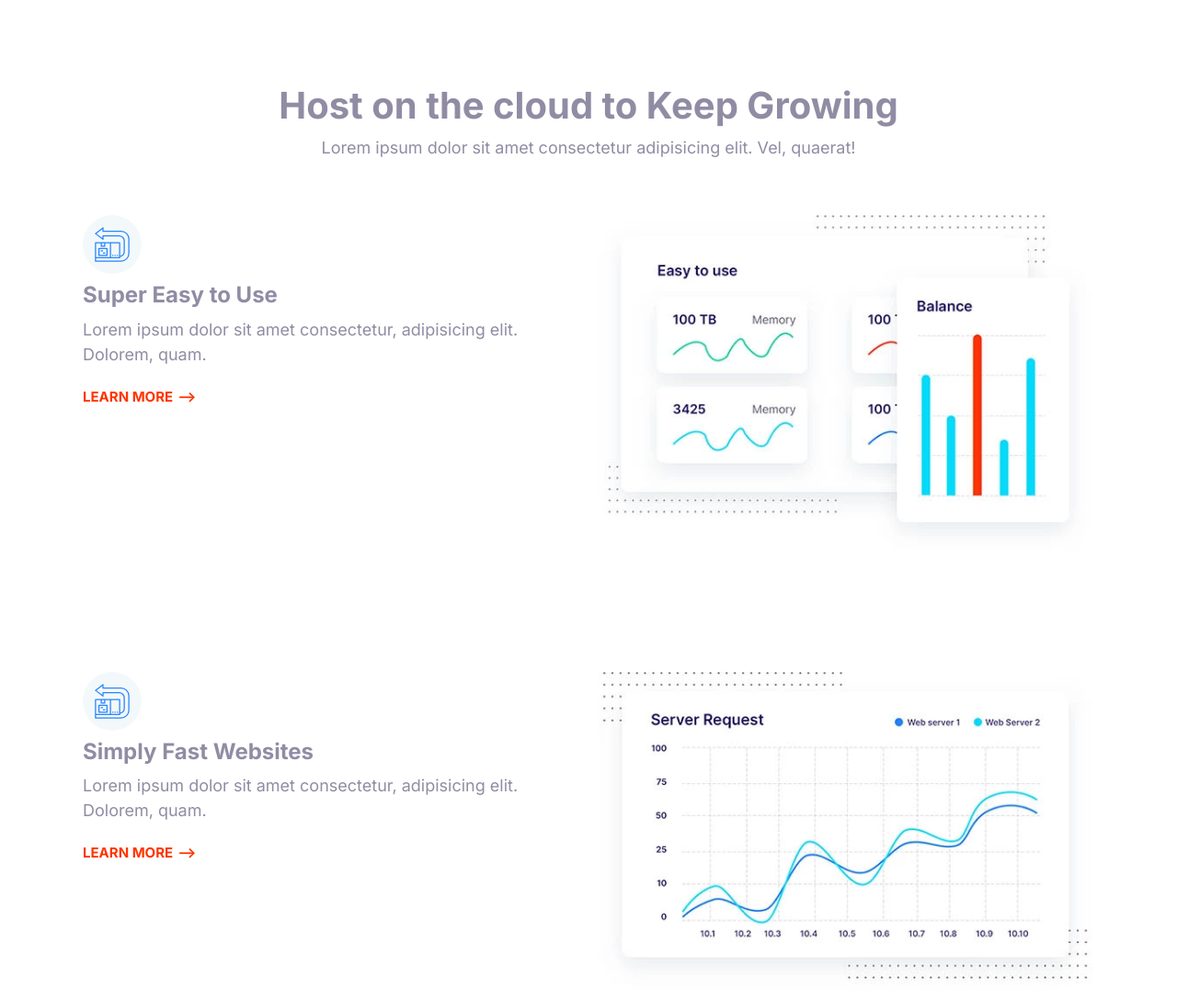
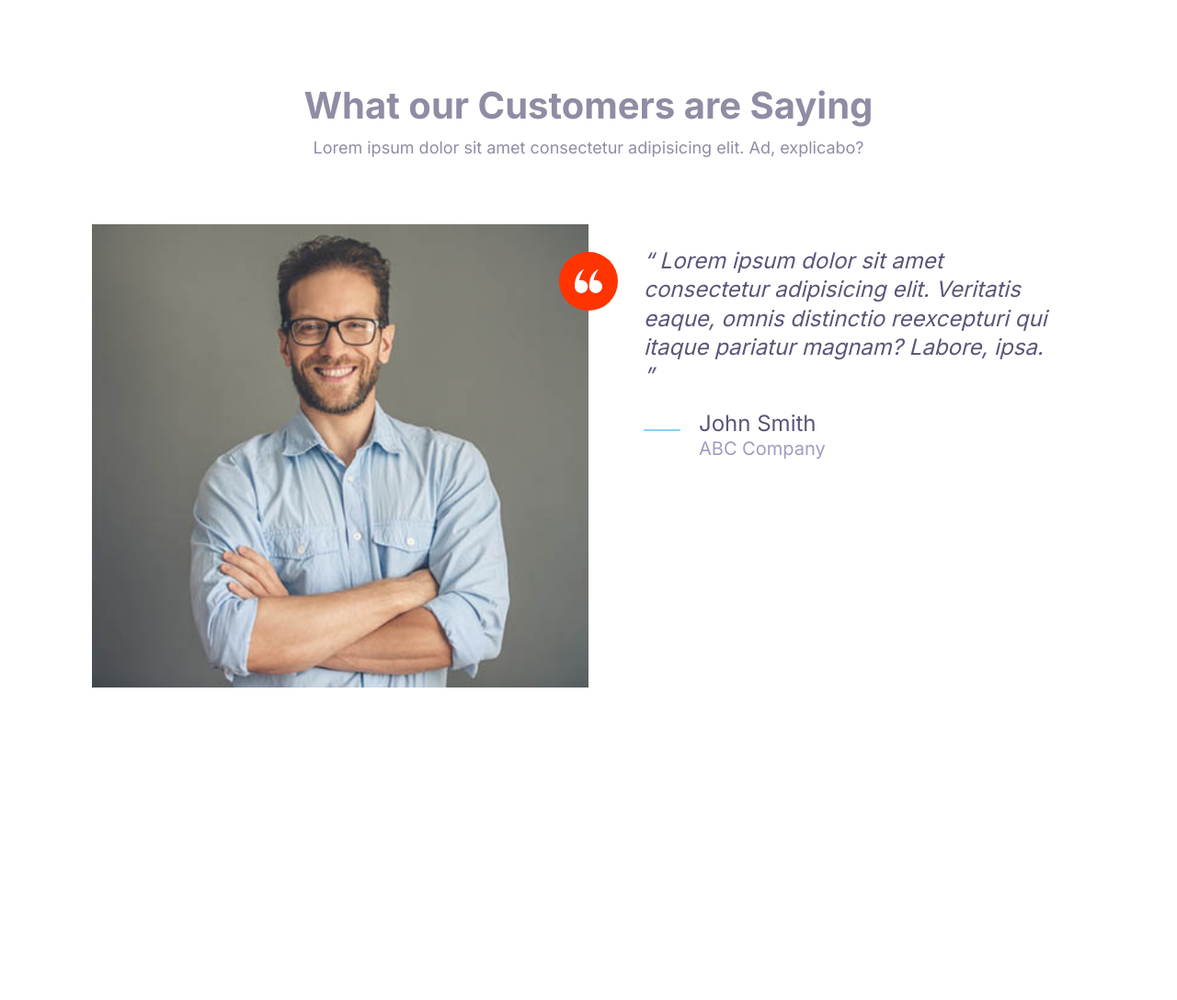
Before and after one commit to Africanbae/Moshify, a plain HTML site: page index.html in a window 1280 px wide. Shown: the whole page at 92% size. After the commit the page ends 845 px from the top, so only its background shows below. Drawn offline with Linux system fonts and the light colour scheme.

Commit message:
Building testimonials and showcase block component

```diff
--- a/css/style.css
+++ b/css/style.css
@@ -15,6 +15,10 @@
   box-sizing: border-box;
 }
 /*Typography */
+::selection {
+  background: var(--color-primary);
+  color: #fff;
+}
 html {
   /* 62.5% of 16px = 10px */
   font-size: 62.5%;
@@ -56,6 +60,7 @@ p {
   }
   h3 {
     font-size: 2.4rem;
+    font-weight: 300;
   }
 }
 /* Links */
@@ -113,7 +118,6 @@ a {
 .list {
   list-style: none;
   padding-left: 0;
-  color: var(--color-headings);
 }
 .list--inline .list__item {
   display: inline-block;
@@ -122,6 +126,8 @@ a {
 .list--tick {
   list-style-image: url(../images/tick.svg);
   padding-left: 3rem;
+  color: var(--color-headings);
+}
 }
 .list--tick .list__item {
   padding-left: 0.5rem;
@@ -347,6 +353,7 @@ a {
 /* Media */
 .media {
   display: flex;
+  margin-bottom: 4rem;
 }
 .media__title {
   margin-top: 0;
@@ -504,6 +511,7 @@ a {
 }
 .block__header {
   text-align: center;
+  margin-bottom: 4rem;
 }
 .block__heading {
   margin-top: 0;
@@ -512,16 +520,18 @@ a {
   background: #000;
   color: #7b858b;
 }
-.block--dark .block__heading {
+.block--dark h1,
+.block--dark h2,
+.block--dark h3 {
   color: #fff;
 }
 .block--skewed-right {
   padding-bottom: calc(var(--padding-vertical) +4rem);
-  clip-path: polygon(0% 0%, 100% 0%, 100% 100%, 0% 80%);
+  clip-path: polygon(0% 0%, 100% 0%, 100% 100%, 0% 90%);
 }
 .block--skewed-left {
   padding-bottom: calc(var(--padding-vertical) +4rem);
-  clip-path: polygon(0% 0%, 100% 0%, 100% 80%, 0% 100%);
+  clip-path: polygon(0% 0%, 100% 0%, 100% 90%, 0% 100%);
 }
 .container {
   max-width: 1140px;
@@ -580,9 +590,6 @@ a {
   }
 }
 /* Hero */
-.hero {
-  clip-path: polygon(0% 0%, 100% 0%, 100% 90%, 0% 100%);
-}
 .hero__tagline {
   font-size: 2rem;
   color: #b9c3cf;
@@ -650,3 +657,19 @@ a {
     order: 2;
   }
 }
+/* Showcase Block */
+.block-showcase__image > img {
+  width: 100%;
+}
+@media screen and (min-width: 768px) {
+  .block-showcase .grid {
+    grid-template-columns: 50% 50%;
+  }
+  .block-showcase__image {
+    justify-self: end;
+  }
+  .block-showcase__image > img {
+    width: auto;
+    max-width: 700px;
+  }
+}
--- a/index.html
+++ b/index.html
@@ -11,57 +11,45 @@
     <link rel="stylesheet" href="../css/style.css">
 </head>
 <body>
-    <section class="block container">
+    <section class="block">
         <header class="block__header">
-            <h2>Host on the cloud to Keep Growing</h2>
-            <p>Lorem ipsum dolor sit amet consectetur adipisicing elit. Vel, quaerat!</p>
+            <h2>What our Customers are Saying</h2>
+            <p>Lorem ipsum dolor sit amet consectetur adipisicing elit. Ad, explicabo?</p>
         </header>
-        <article class="grid grid--1x2 feature">
-            <div class="feature__content">
-                <span class="icon-container">
-                    <svg class="icon icon--primary">
-                        <use xlink:href="images/sprite.svg#easy"></use>
-                    </svg>
-                </span>
-                <h3 class="feature__heading">Super Easy to Use</h3>
-                <p>Lorem ipsum dolor sit amet consectetur, adipisicing elit. Dolorem, quam.</p>
-                <a href="#" class="link-arrow">Learn More</a>
+        <div class="container">
+            <div class="testimonial __image-container">
+                <div class="grid grid--1x2">
+                    <div class="testimonial__image">
+                        <img src="images/testimonial.jpg" alt="A happy, smiling customer"/>
+                        <span class="icon-container icon-container--accent">
+                            <svg class="icon icon--white icon--small">
+                                <use xlink:href="images/sprite.svg#quotes"></use>
+                            </svg>
+                        </span>
+                    </div>
+                    <blockquote class="quote">
+                        <p class="quote__text">
+                            Lorem ipsum dolor sit amet consectetur adipisicing elit. Veritatis eaque,
+                            omnis distinctio reexcepturi qui itaque
+                            pariatur magnam? Labore, ipsa.
+                        </p>
+                        <footer>
+                            <div class="media">
+                                <div class="media__image">
+                                    <svg class="icon icon--primary quote__line">
+                                            <use xlink:href="images/sprite.svg#line"></use>
+                                    </svg>
+                                </div>
+                                <div class="media__body">
+                                    <h3 class="media__title quote__author">John Smith</h3>
+                                    <p class="quote__organization">ABC Company</p>
+                                </div>
+                            </div>
+                        </footer>
+                    </blockquote>
+                </div>
             </div>
-            <picture>
-                <source
-                 type="image/webp"
-                 srcset="images/easy.webp 1x, images/easy@2x.webp 2x"
-                />
-                <source
-                 type="image/jpg"
-                 srcset="images/easy.jpg 1x, images/easy@2x.jpg 2x"
-                />
-                <img class="feature__image" src="images/easy@2x.jpg" alt="">
-            </picture>
-        </article>
-        <article class="grid grid--1x2 feature">
-            <div class="feature__content">
-                <span class="icon-container">
-                    <svg class="icon icon--primary">
-                        <use xlink:href="images/sprite.svg#easy"></use>
-                    </svg>
-                </span>
-                <h3 class="feature__heading">Simply Fast Websites</h3>
-                <p>Lorem ipsum dolor sit amet consectetur, adipisicing elit. Dolorem, quam.</p>
-                <a href="#" class="link-arrow">Learn More</a>
-            </div>
-            <picture>
-                <source
-                 type="image/webp"
-                 srcset="images/fast.webp 1x, images/fast@2x.webp 2x"
-                />
-                <source
-                 type="image/jpg"
-                 srcset="images/fast.jpg 1x, images/fast@2x.jpg 2x"
-                />
-                <img class="feature__image" src="images/fast@2x.jpg" alt="">
-            </picture>
-        </article>
+        </div>
     </section>
 
     <script src="js/main.js"></script>
```
Also changed, not shown: components/Showcaseblock.html (added, +36 -0 lines), components/testimonialblocks.html (added, +40 -0 lines), images/ipad.png (added), images/ipad.webp (added), images/ipad@2x.png (added), images/ipad@2x.webp (added).
